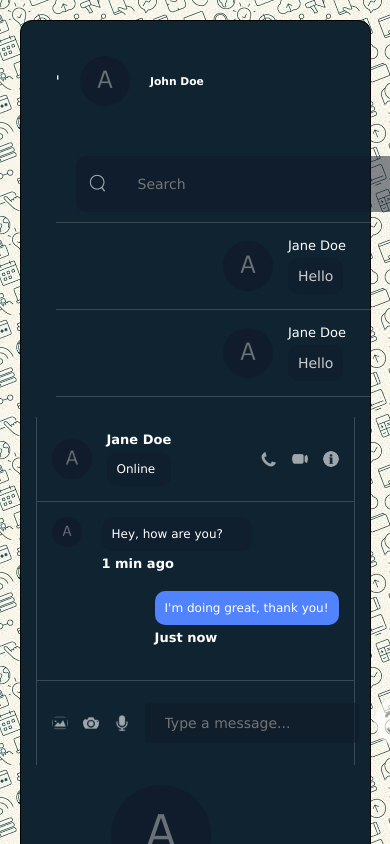
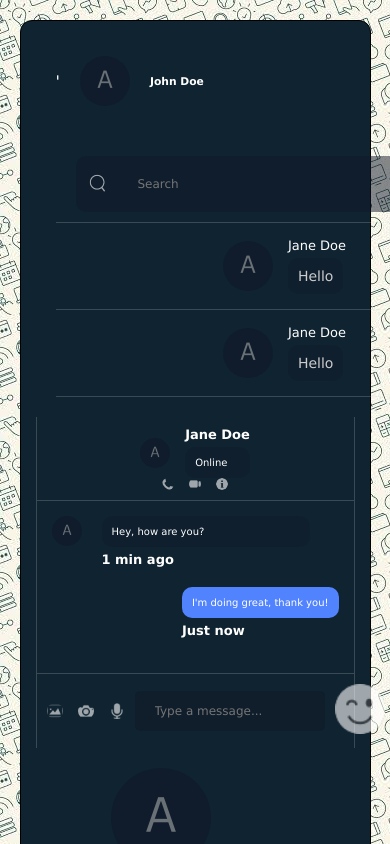
Before and after one commit to Bhagyapatel2024/chat, a React (Vite) app: page / in a window 390 px wide. Shown: the top 844 px of the page. Built offline with nearby package versions, Linux system fonts and the light colour scheme.

Commit message:
Update chat.css

```diff
--- a/src/components/chat/chat.css
+++ b/src/components/chat/chat.css
@@ -91,11 +91,11 @@
   flex-direction: column;
   gap: 5px;
 
-  img{
-    width:100%;
-    height:300px;
+  img {
+    width: 100%;
+    height: 300px;
     border-radius: 10px;
-    object-fit:cover;
+    object-fit: cover;
   }
 }
 
@@ -153,12 +153,52 @@ input {
 
 .emoji {
   position: relative;
+}
 
-}
 .emoji .picker {
   position: absolute;
   bottom: 50px;
   left: 0;
-  z-index: 1; /* Add this line */
+  z-index: 1; /* Ensure emoji picker is above other elements */
   min-height: min-content;
 }
+
+/* Mobile adjustments */
+@media only screen and (max-width: 768px) {
+  .top {
+    padding: 10px;
+    flex-direction: column;
+  }
+
+  .user img {
+    width: 30px;
+    height: 30px;
+  }
+
+  .texts p {
+    font-size: 10px;
+  }
+
+  .message {
+    max-width: 90%; /* Allow more space for messages on mobile */
+  }
+
+  .icons img {
+    width: 12px;
+    height: 12px;
+  }
+
+  .bottom {
+    padding: 10px;
+    gap: 10px;
+  }
+
+  input {
+    font-size: 12px;
+    padding: 8px;
+  }
+
+  .sendButton {
+    padding: 6px 12px;
+  }
+}
```
